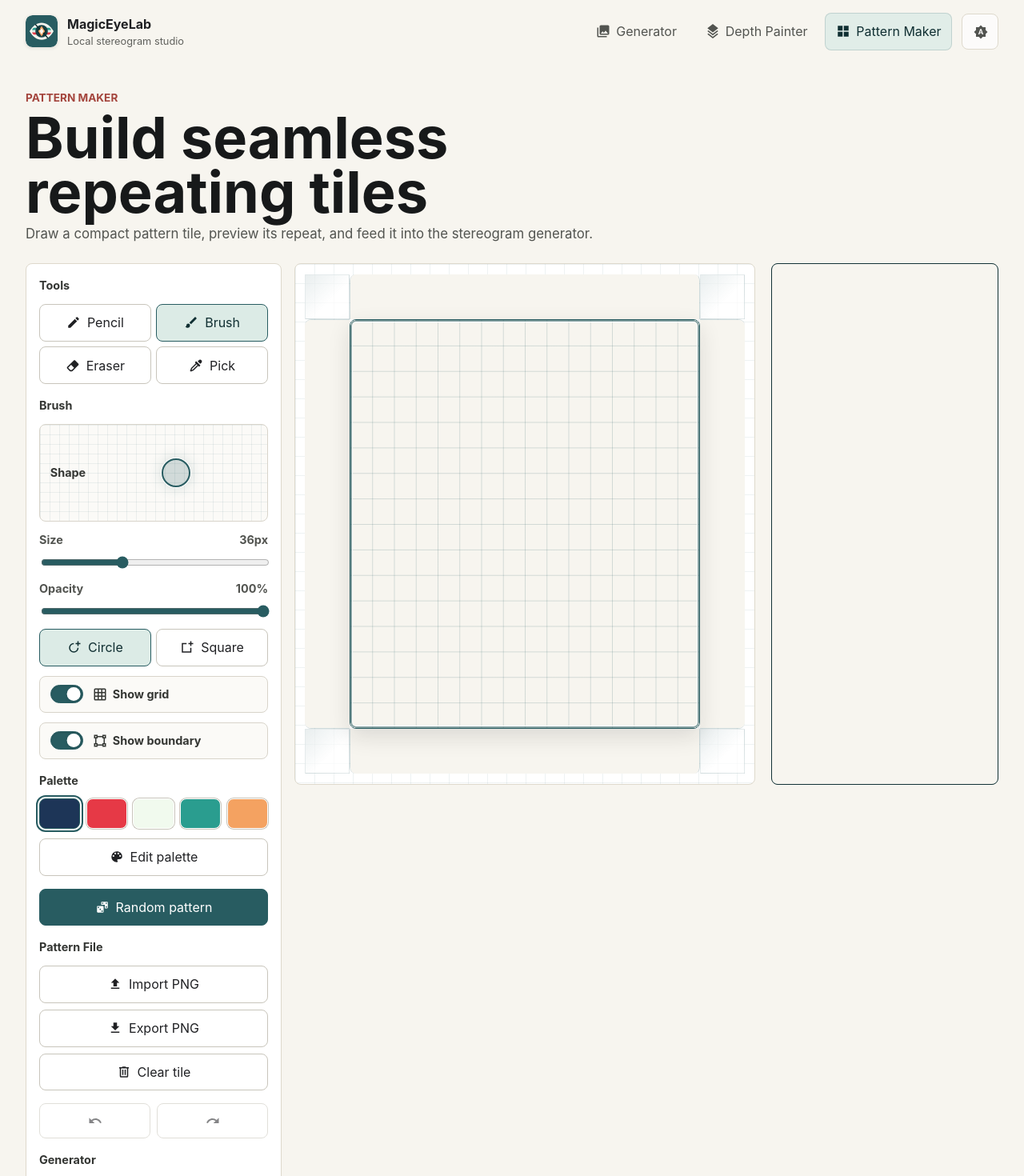
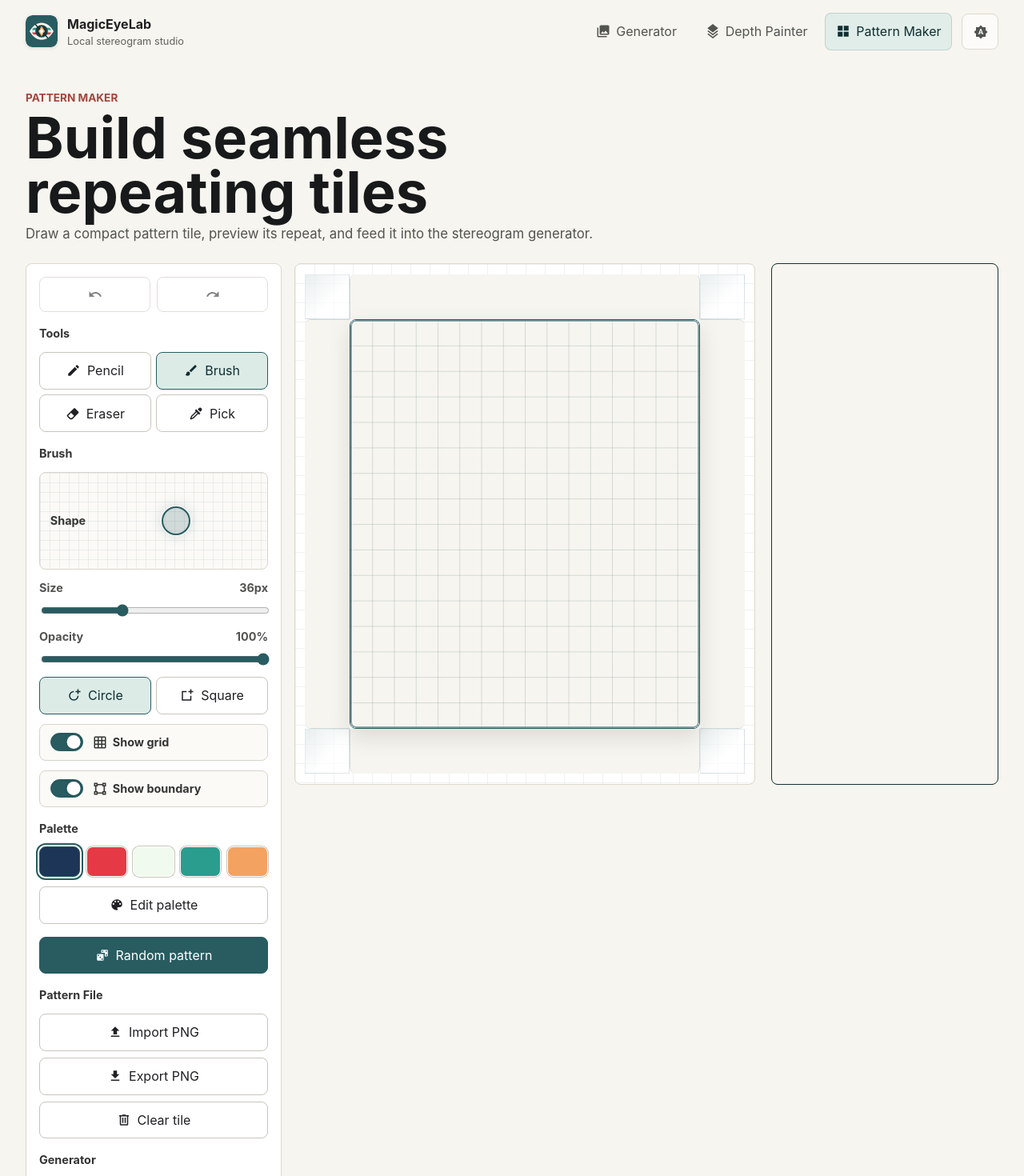
Before and after one commit to manix84/magiceyelab, a React (Vite) app: page /pattern-maker in a window 1280 px wide. Shown: the top 1470 px of the page at 80% size. Built offline with nearby package versions, Linux system fonts and the light colour scheme.

Commit message:
feat: add undo/redo buttons to pattern history in the pattern maker

```diff
--- a/package.json
+++ b/package.json
@@ -1,6 +1,6 @@
 {
   "name": "magiceyelab",
-  "version": "4.7.0",
+  "version": "4.8.0",
   "private": true,
   "type": "module",
   "scripts": {
--- a/src/features/pattern-maker/PatternMakerPage.tsx
+++ b/src/features/pattern-maker/PatternMakerPage.tsx
@@ -826,6 +826,15 @@ export function PatternMakerPage() {
 
       <div className={styles.workspaceGrid}>
         <aside className={styles.toolPanel} aria-label="Pattern maker controls">
+          <div className={styles.iconRow} aria-label="Pattern history">
+            <button type="button" aria-label="Undo" disabled={!canUndo} onClick={handleUndo}>
+              <MdiIcon path={mdiUndo} />
+            </button>
+            <button type="button" aria-label="Redo" disabled={!canRedo} onClick={handleRedo}>
+              <MdiIcon path={mdiRedo} />
+            </button>
+          </div>
+
           <FieldGroup title="Tools">
             <div className={styles.segmentedControl} aria-label="Pattern tool">
               <button
@@ -990,15 +999,6 @@ export function PatternMakerPage() {
             </div>
           </FieldGroup>
 
-          <div className={styles.iconRow} aria-label="Pattern history">
-            <button type="button" aria-label="Undo" disabled={!canUndo} onClick={handleUndo}>
-              <MdiIcon path={mdiUndo} />
-            </button>
-            <button type="button" aria-label="Redo" disabled={!canRedo} onClick={handleRedo}>
-              <MdiIcon path={mdiRedo} />
-            </button>
-          </div>
-
           <FieldGroup title="Generator">
             <div className={styles.actionStack}>
               <button type="button" onClick={handleLoadGeneratorPattern}>
```
Also changed, not shown: 1 other file (tests, documents, lock files or other folders).
